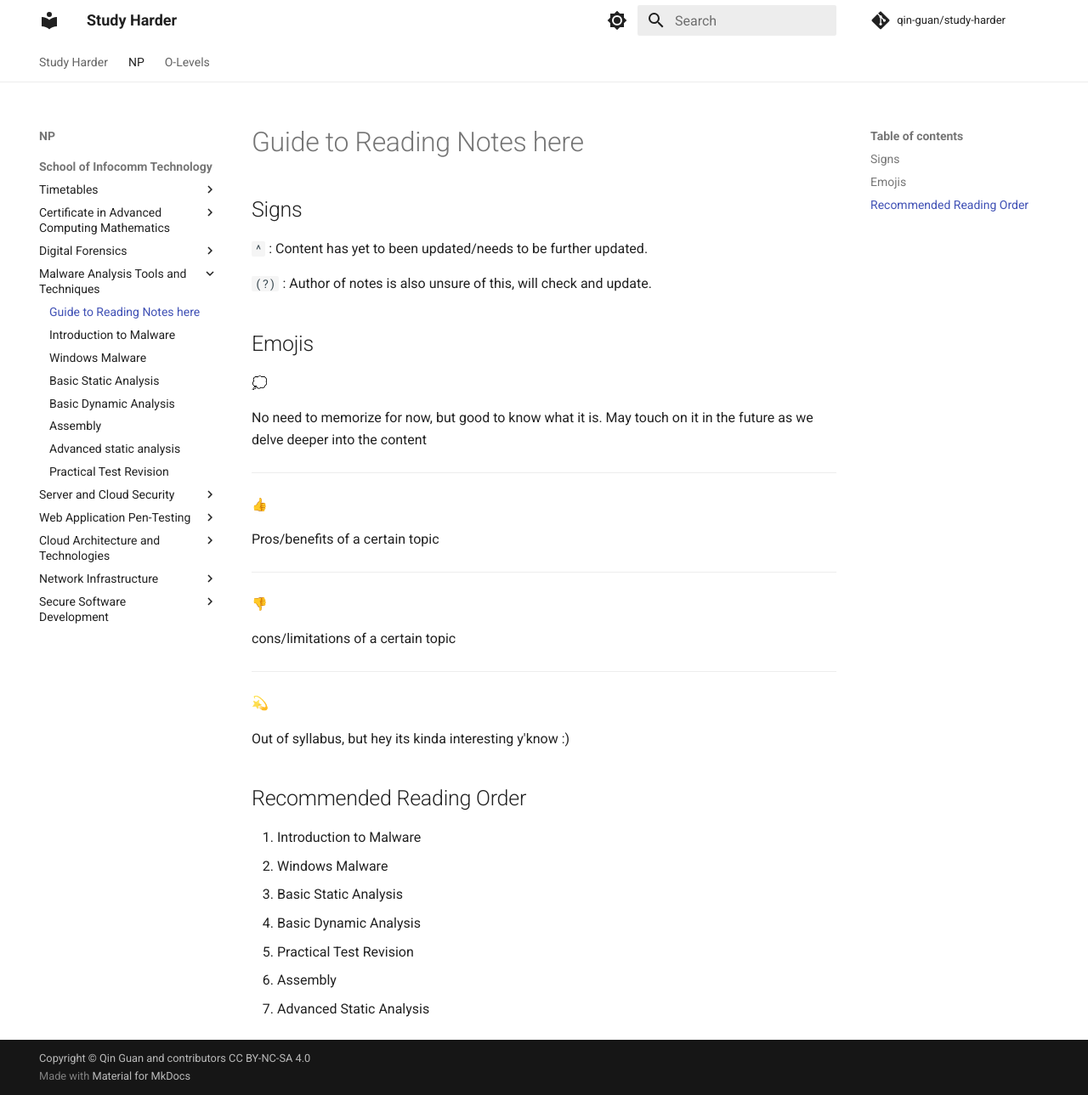
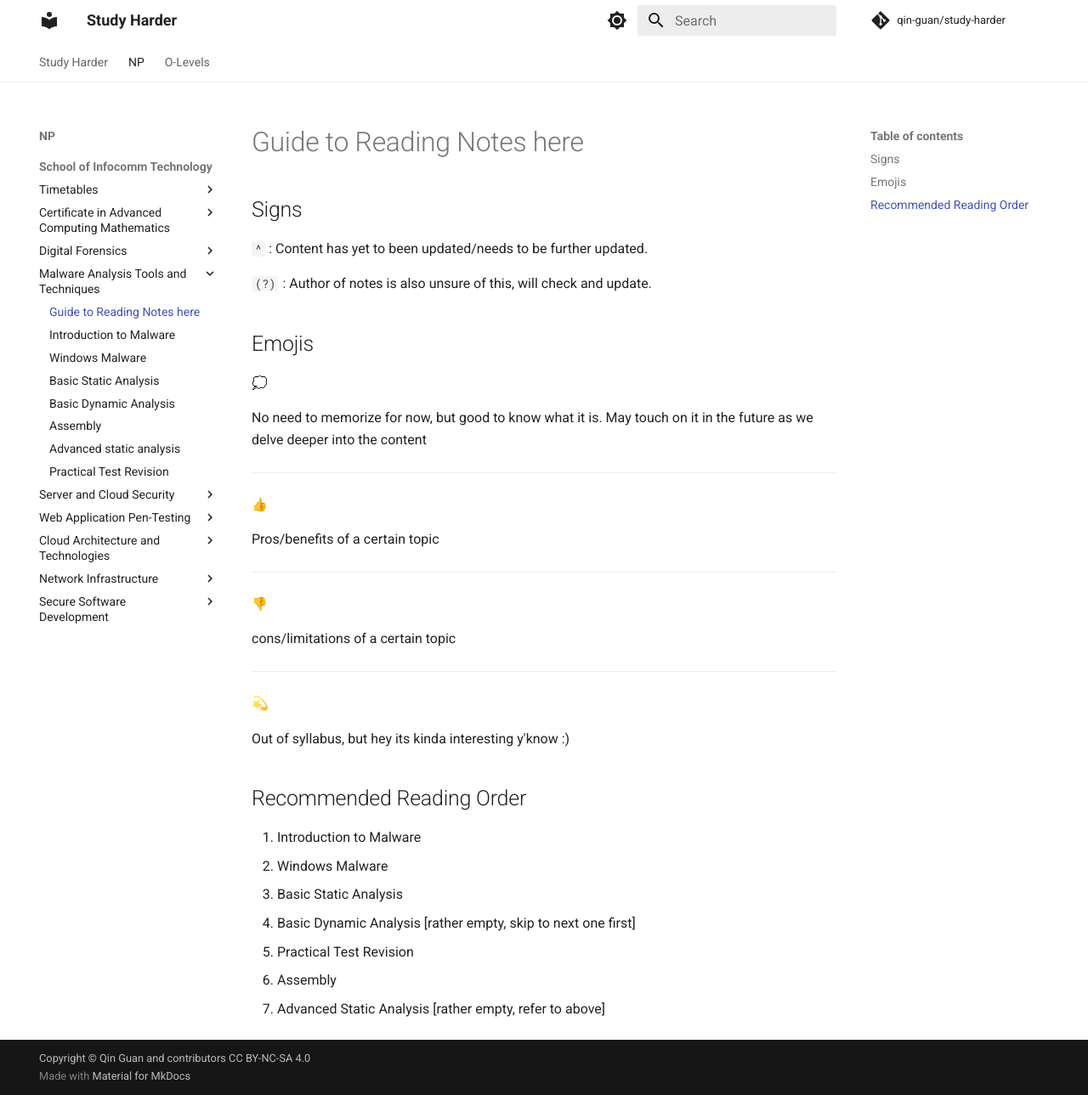
Before and after one commit to qin-guan/study-harder, an MkDocs documentation site: the page built from docs/np/ict/matt/guide-to-matt-notes.md, in a window 1280 px wide and 1289 px high. Shown: the whole window at 85% size. Built offline with MkDocs 1.6.1 and Material for MkDocs 9.7.7, drawn with Linux system fonts in a browser that asks for light colours; emoji names are drawn with the system emoji font; comment, search, counter and statistics services are not loaded.

Commit message:
todo: fix

```diff
--- a/docs/np/ict/matt/guide-to-matt-notes.md
+++ b/docs/np/ict/matt/guide-to-matt-notes.md
@@ -35,7 +35,7 @@ Out of syllabus, but hey its kinda interesting y'know :)
 1. Introduction to Malware
 2. Windows Malware
 3. Basic Static Analysis
-4. Basic Dynamic Analysis
+4. Basic Dynamic Analysis [rather empty, skip to next one first]
 5. Practical Test Revision
 6. Assembly
-7. Advanced Static Analysis
+7. Advanced Static Analysis [rather empty, refer to above]
```
